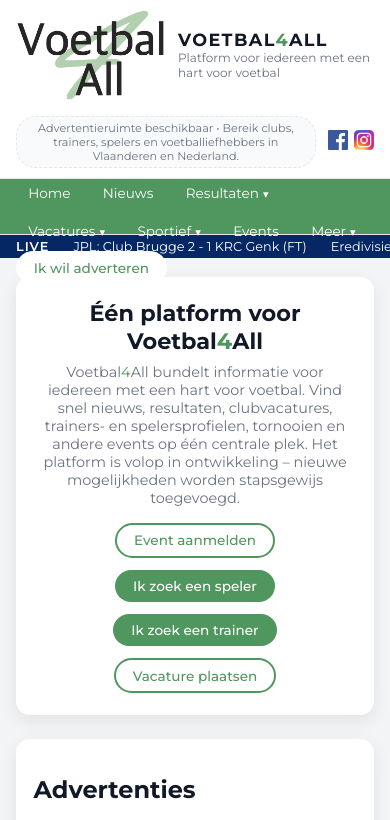
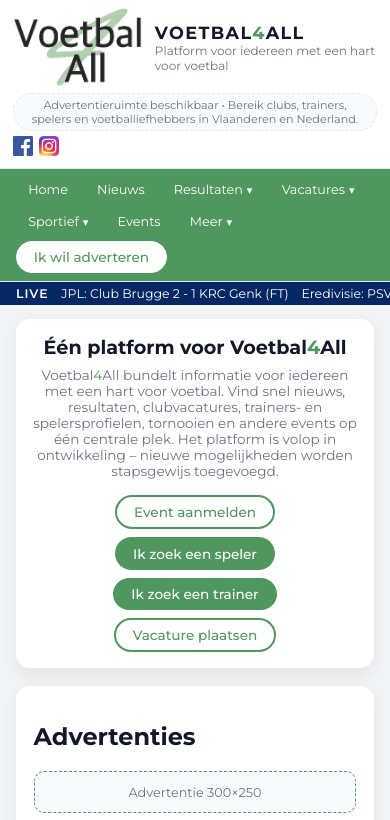
Before and after one commit to Voetbal4All/Voetbal4all, a plain HTML site: page index.html in a window 390 px wide. Shown: the top 820 px of the page. Drawn offline with Linux system fonts and the light colour scheme.

Commit message:
Update style.css

```diff
--- a/assets/css/style.css
+++ b/assets/css/style.css
@@ -142,7 +142,7 @@
   align-items: center;
 }
 
-/* Top-level links */
+/* Top-level links (Home, Nieuws, Events, enz.) */
 
 .nav-link,
 .nav-links > a {
@@ -207,7 +207,7 @@
   color: var(--green-main);
 }
 
-/* Forceer: dropdowns altijd groene tekst, nooit wit uit oude regels */
+/* Forceer: dropdown-links altijd groene tekst */
 .nav-links .nav-dropdown-link {
   color: var(--green-main) !important;
 }
@@ -358,7 +358,7 @@
   color: #ffffff;
 }
 
-/* Grids op home */
+/* Grids op home (desktop) */
 
 .home-top-grid {
   display: grid;
@@ -618,8 +618,9 @@
   object-fit: contain;
 }
 
-/* Responsief */
+/* Responsief – HYBRID MOBIEL (Optie C) */
 
+/* Tablet / small desktop: header + nav iets compacter */
 @media (max-width: 960px) {
   .home-top-grid,
   .home-bottom-grid {
@@ -635,22 +636,71 @@
   }
 }
 
+/* Mobiel: hybrid layout */
 @media (max-width: 640px) {
+  /* Header opbouwen: logo bovenaan, dan ad, dan socials */
+  .top-strip-row {
+    padding: 0.5rem 0.8rem;
+    gap: 0.4rem;
+  }
+
+  .brand-block {
+    justify-content: flex-start;
+  }
+
+  .brand-logo {
+    width: 130px;
+  }
+
+  .header-right {
+    flex-direction: column;
+    align-items: flex-start;
+    gap: 0.35rem;
+  }
+
+  .ad-slot-top {
+    width: 100%;
+    font-size: 0.7rem;
+  }
+
+  /* Navigatie: onder elkaar, duidelijk leesbaar */
+  .navbar {
+    height: auto;
+  }
+
   .navbar-inner {
     flex-direction: column;
     align-items: flex-start;
     gap: 0.4rem;
+    padding-top: 0.45rem;
+    padding-bottom: 0.45rem;
   }
 
   .nav-cta {
     margin-left: 0;
   }
 
+  .nav-links {
+    flex-wrap: wrap;
+    gap: 0.3rem;
+  }
+
+  .nav-link,
+  .nav-links > a {
+    font-size: 0.8rem;
+    padding: 0.3rem 0.7rem;
+  }
+
+  /* Dropdowns: onder de knop, volle breedte, wit */
+  .nav-item {
+    position: static;
+  }
+
   .nav-dropdown {
     position: static;
     width: 100%;
     box-shadow: none;
-    border-radius: 0;
+    border-radius: 8px;
     margin-top: 0.2rem;
     border: 1px solid rgba(0, 0, 0, 0.12);
     background: #ffffff;
@@ -663,4 +713,39 @@
   .nav-dropdown-link:hover {
     background: rgba(255, 255, 255, 0.4);
   }
+
+  /* Live banner: iets compacter */
+  .live-banner-inner {
+    gap: 0.8rem;
+    font-size: 0.78rem;
+  }
+
+  /* Hero compacter op mobiel */
+  .hero {
+    padding: 1rem 1rem;
+    margin-bottom: 1.1rem;
+  }
+
+  .hero-title h2 {
+    font-size: 1.2rem;
+  }
+
+  .hero-text {
+    font-size: 0.85rem;
+  }
+
+  .hero-cta-row {
+    gap: 0.5rem;
+  }
+
+  /* Grids: 1 kolom */
+  .home-top-grid,
+  .home-bottom-grid {
+    grid-template-columns: minmax(0, 1fr);
+  }
+
+  .page-inner {
+    margin-top: 0.9rem;
+    padding-bottom: 1.5rem;
+  }
 }
```
